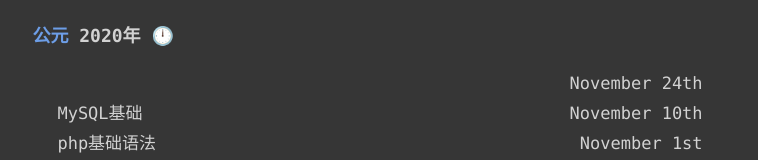
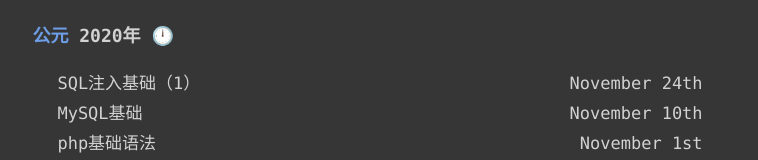
Before and after one commit to ASSIN1024/ASSIN1024.github.io, a plain HTML site: page index.html in a window 1280 px wide. Shown: the part 455-615 px from the top of the page, without its empty margins (260-1018 px from the left). Drawn offline with Linux system fonts and the light colour scheme; some packages are replaced by stand-ins of ours; a script that the page names is missing.

Commit message:
Site updated: 2020-11-24 19:25:03

```diff
--- a/index.html
+++ b/index.html
@@ -104,7 +104,7 @@
         <a class="flink" href="/2020/11/24/SQL%E6%B3%A8%E5%85%A5/">
             <div class="list">
                 <div class="postname">
-
+                    SQL注入基础（1）
                 </div>
                 <div class="posttime">
                     November 24th
```
Also changed, not shown: 2020/11/24/SQL注入/index.html (+1 -1 lines), archives/2020/11/index.html (+1 -1 lines), archives/2020/index.html (+1 -1 lines), archives/index.html (+1 -1 lines).
